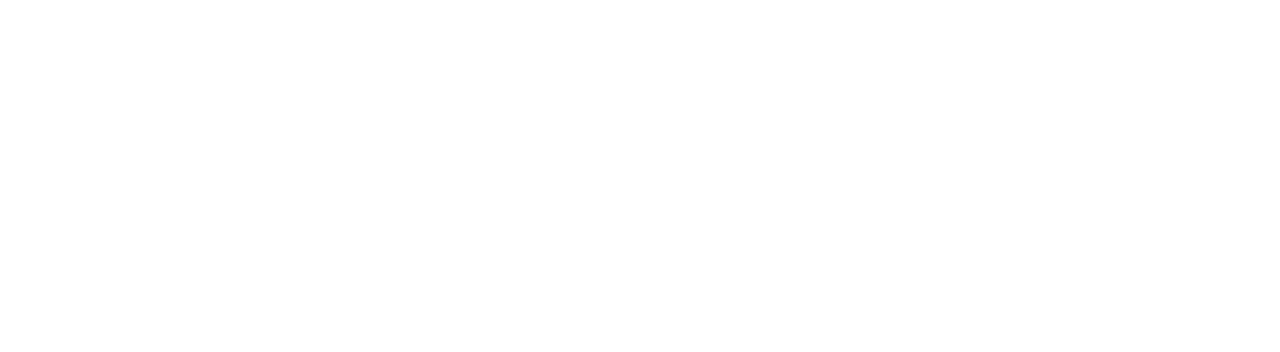
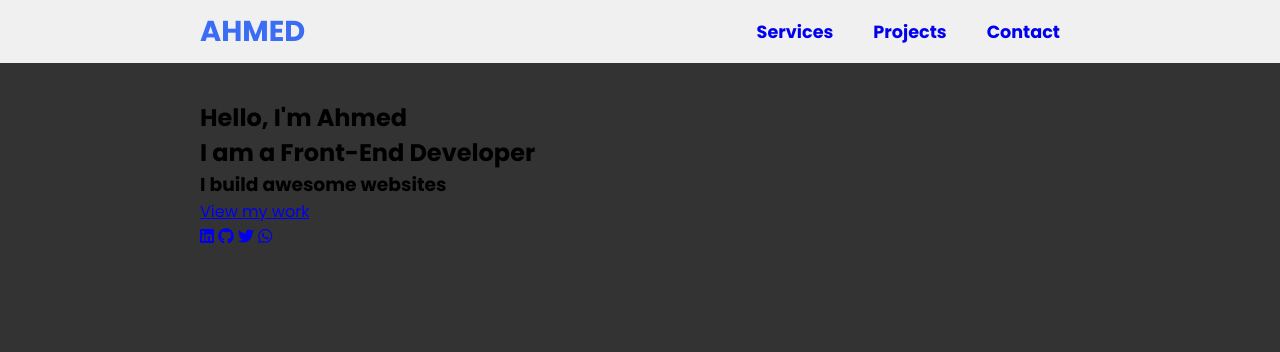
Before and after one commit to AhmedHamdyAmeen/myPortfolio, a plain HTML site: page index.html in a window 1280 px wide. Drawn offline with Linux system fonts and the light colour scheme.

Commit message:
secondCommit

```diff
--- a/index.html
+++ b/index.html
@@ -1,12 +1,21 @@
 <!DOCTYPE html>
 <html lang="en">
+
 <head>
   <meta charset="UTF-8">
   <meta http-equiv="X-UA-Compatible" content="IE=edge">
   <meta name="viewport" content="width=device-width, initial-scale=1.0">
-    <title>Ahmed Hamdy Portfolio</title>
-    <!-- Links -->
+  <title>Ahmed Hamdy</title>
+  <!--
+    Links:
+      - style.css
+      - font-awesome cdnjs library
+     -->
   <link rel="stylesheet" href="style.css">
+
+  <link rel="stylesheet" href="https://cdnjs.cloudflare.com/ajax/libs/font-awesome/5.15.4/css/all.min.css">
+
+  <link rel="stylesheet" href="https://cdnjs.cloudflare.com/ajax/libs/font-awesome/6.0.0/css/all.min.css" integrity="sha512-9usAa10IRO0HhonpyAIVpjrylPvoDwiPUiKdWk5t3PyolY1cOd4DSE0Ga+ri4AuTroPR5aQvXU9xC6qOPnzFeg==" crossorigin="anonymous" referrerpolicy="no-referrer" />
 
   <!-- Style -->
 
@@ -15,12 +24,40 @@
   <!-- Script -->
 
 </head>
+
 <body>
+  <!-- Header Area -->
+  <header>
+    <a href="#" class="logo">Ahmed</a>
+    <nav class="navigation">
+      <a href="#Services">Services</a>
+      <a href="#Projects">Projects</a>
+      <a href="#Contact">Contact</a>
+    </nav>
+  </header>
 
+  <!-- Main Area -->
+  <section class="mani">
+    <div>
+      <h2>Hello, I'm Ahmed<br><span>I am a Front-End Developer</span></h2>
+      <h3>I build awesome websites</h3>
+      <a href="#projects" class="mainbtn">View my work</a>
+
+      <div class="social-icons">
+        <a href="#"><i class="fa-brands fa-linkedin"></i></a>
+        <a href="#"><i class="fa-brands fa-github"></i></a>
+        <a href="#"><i class="fa-brands fa-twitter"></i></a>
+        <a href="#"><i class="fa-brands fa-whatsapp"></i></a>
+      </div>
+    </div>
+  </section>
+
+  <!-- Footer Area -->
 
 
 
   <!-- Script -->
   <script src="app.js"></script>
 </body>
+
 </html>
--- a/style.css
+++ b/style.css
@@ -0,0 +1,81 @@
+/* popping google font */
+@import url('https://fonts.googleapis.com/css2?family=Poppins:ital,wght@0,100;0,200;0,300;0,400;0,500;0,600;0,700;0,800;0,900;1,100;1,200;1,300;1,400;1,500;1,600;1,700;1,800;1,900&display=swap');
+
+
+/*
+Styling the body & the full document
+*/
+* {
+  font-family: 'Poppins', sans-serif;
+  margin: 0;
+  padding: 0;
+  box-sizing: border-box;
+  scroll-behavior: smooth;
+}
+body {
+  background-color: #333;
+}
+
+
+/*
+  Styling the Header & navBar
+*/
+header {
+  background-color: #f0f0f0;
+  width: 100%;
+  position: fixed;
+  top: 0%;
+  z-index: 999;
+  display: flex;
+  justify-content: space-between;
+  align-items: center;
+  padding: 10px 200px;
+}
+
+.logo {
+  text-decoration: none;
+  font-weight: 700;
+  color: #3a6cf4;
+  text-transform: uppercase;
+  font-size: 1.8em;
+}
+
+.navigation {
+  color: #3a6cf4;
+  text-decoration: none;
+  font-size: 1.1em;
+  font-weight: 500;
+  font-weight: bold;
+  display: flex;
+  justify-content: flex-end;
+  /* gap: 20px; */
+  /* padding-left: 20px; */
+}
+.navigation a {
+  text-decoration: none;
+  padding: 0 20px;
+}
+
+.navigation a:hover {
+  color: #fc1cb9;
+}
+
+/*
+  Styling the Main Section
+*/
+
+section {
+  padding: 100px 200px;
+}
+
+.main {
+  width: 100%;
+  min-height: 100vh;
+  display: flex;
+  align-items: center;
+  background: url(/img/background.jpg) no-repeat;
+  background: url(img/background.jpg) no-repeat;
+  background-position: cover;
+  background-attachment: fixed;
+
+}
```
Also changed, not shown: img/0.jpeg (added), img/background.jpg (added), img/work1.jpg (added), img/work2.jpg (added), img/work3.jpg (added), img/work4.jpg (added), img/work5.jpg (added), img/work6.jpg (added). Lines whose indentation alone changed are shown as unchanged.
